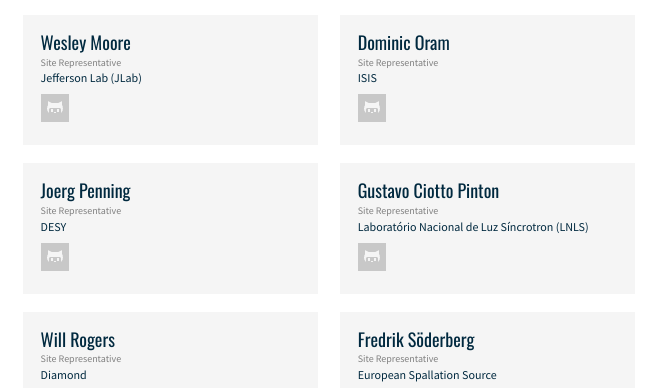
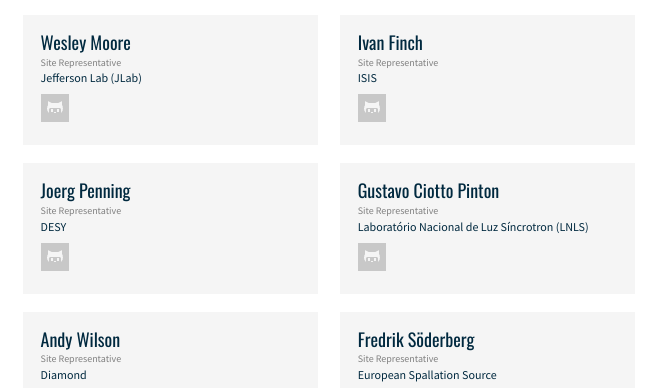
Before and after one commit to ControlSystemStudio/controlsystemstudio.org, a Gatsby site: page /about in a window 1280 px wide. Shown: the part 675-1063 px from the top of the page, 152-809 px from the left. Built offline with nearby package versions, Linux system fonts and the light colour scheme; Gatsby itself is replaced by a stand-in of ours.

Commit message:
Update site reps for DLS and ISIS
Add Ivan Finch and Andy Wilson as the current site reps for DLS and ISIS

```diff
--- a/src/pages/about.js
+++ b/src/pages/about.js
@@ -104,7 +104,7 @@
               </ul>
             </Member>
             <Member>
-              <h4>Dominic Oram</h4>
+              <h4>Ivan Finch</h4>
               <Role>Site Representative</Role>
               <Site>ISIS</Site>
               <ul className="social-icons social-icons-color">
@@ -154,7 +154,7 @@
               </ul>
             </Member>
             <Member>
-              <h4>Will Rogers</h4>
+              <h4>Andy Wilson</h4>
               <Role>Site Representative</Role>
               <Site>Diamond</Site>
               <ul className="social-icons social-icons-color">
```
